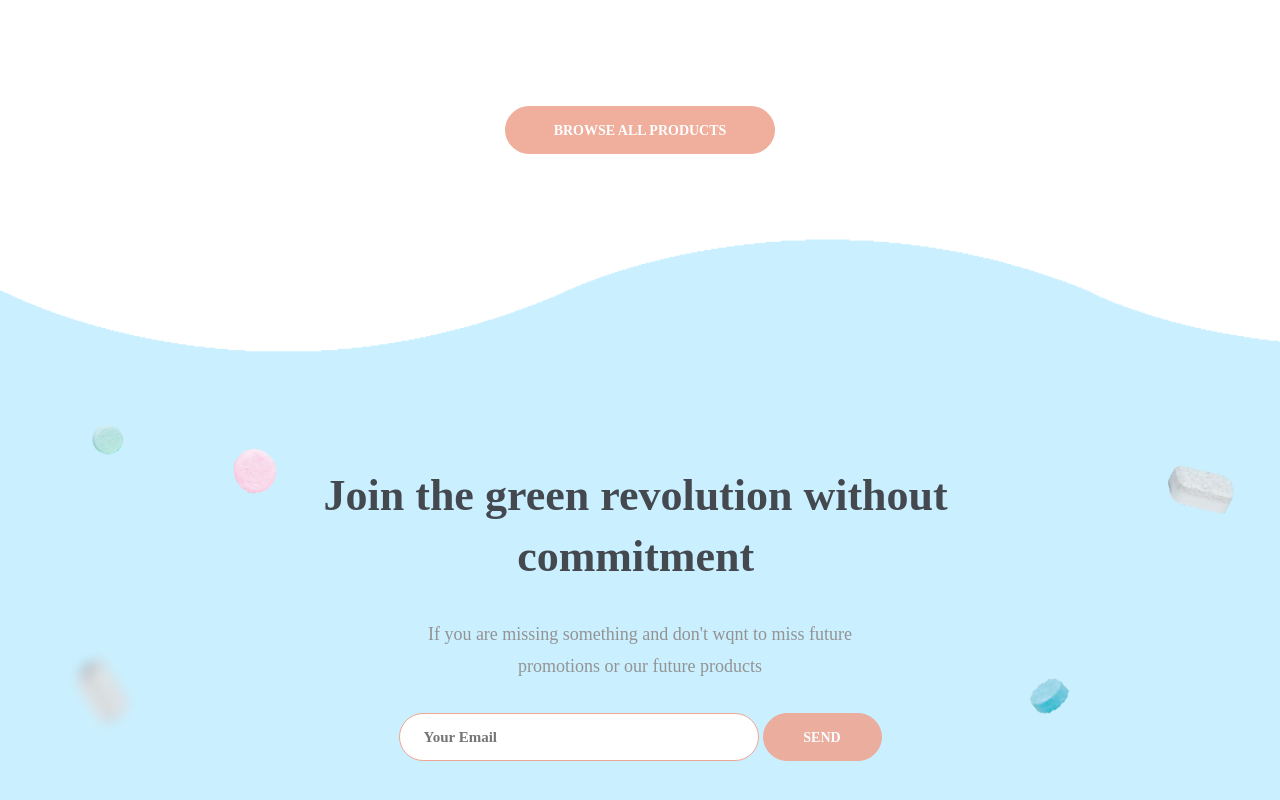
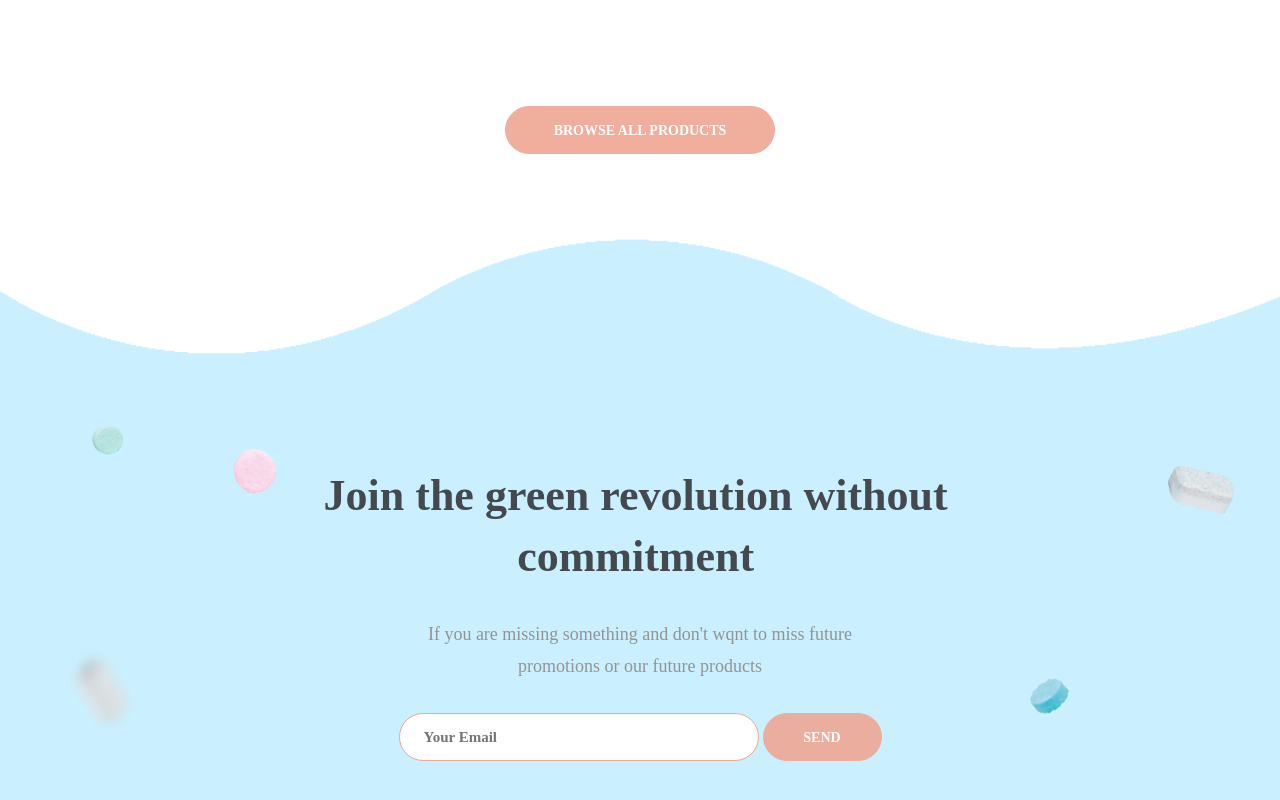
Before and after one commit to osmarvalero100/GW-test, a plain HTML site: page index.html in a window 1280 px wide. Shown: the part 668-1468 px from the top of the page. Drawn offline with Linux system fonts and the light colour scheme; no server answers; a script that the page names is missing.

Commit message:
Update position background footer

```diff
--- a/src/scss/partials/_footer.scss
+++ b/src/scss/partials/_footer.scss
@@ -6,7 +6,7 @@
     align-items: center;
     background-image: url(../../public/img/bg-footer.png);
     background-repeat: no-repeat;
-    background-size: cover;
+    background-size: 100% 650px;
     display: flex;
     height: 640px;
     justify-content: center;
```
Also changed, not shown: public/css/main.css.
